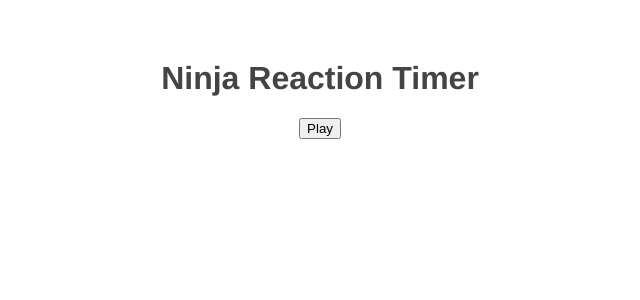
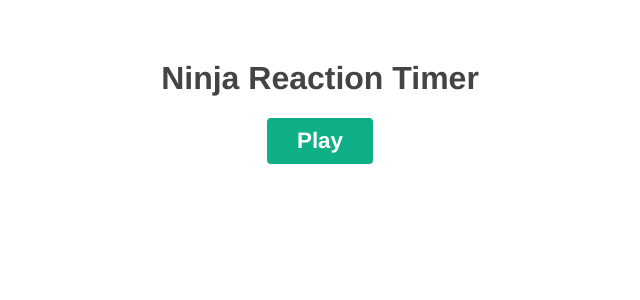
Before and after one commit to CKMolinga/Reaction-Timer, a Vue app: page / in a window 1280 px wide. Shown: the top 300 px of the page, without its empty margins (320-960 px from the left). Built offline with nearby package versions, Linux system fonts and the light colour scheme.

Commit message:
finished reaction timer

```diff
--- a/src/App.vue
+++ b/src/App.vue
@@ -44,4 +44,24 @@ export default {
     color: #444;
     margin-top: 60px;
   }
+
+  button {
+    font-family: Avenir, Helvetica, Arial, sans-serif;
+    -webkit-font-smoothing: antialiased;
+    -moz-osx-font-smoothing: grayscale;
+    font-size: 1.4em;
+    font-weight: bold;
+    background: #0faf87;
+    color: #fff;
+    border: none;
+    border-radius: 4px;
+    padding: 10px 30px;
+    cursor: pointer;
+    transition: all 0.2s ease-in-out;
+  }
+
+  button[disabled] {
+    opacity: 0.5;
+    cursor: not-allowed;
+  }
 </style>
--- a/src/components/Results.vue
+++ b/src/components/Results.vue
@@ -1,13 +1,41 @@
 <template>
   <p>Reaction Time: {{ score }} ms</p>
+  <p class="rank"> {{ rank }}</p>
 </template>
 
 <script>
 export default {
 props: ['score'],
+data() {
+    return {
+        rank: null,
+    }
+},
+mounted() {
+    if (this.score < 150) {
+        this.rank = 'Lord'
+    } else if (this.score < 250) {
+        this.rank = 'Master'
+    } else if (this.score < 400) {
+        this.rank = 'Pro'
+    } else if (this.score < 650) {
+        this.rank = 'Amatuer'
+    } else {
+        this.rank = 'Newbie'
+    }
+},
 }
 </script>
 
 <style>
-
+.rank {
+    font-family: Avenir, Helvetica, Arial, sans-serif;
+    -webkit-font-smoothing: antialiased;
+    -moz-osx-font-smoothing: grayscale;
+    text-align: center;
+    font-weight: bold;
+    font-size: 1.4em;
+    color: #444;
+    margin-top: 60px;
+}
 </style>
```
